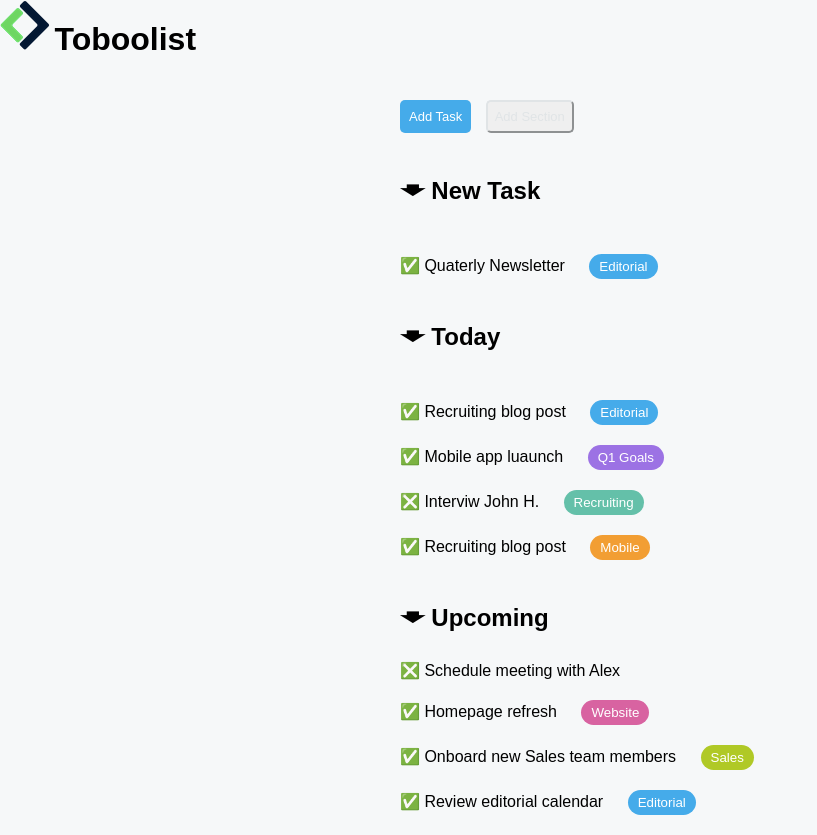
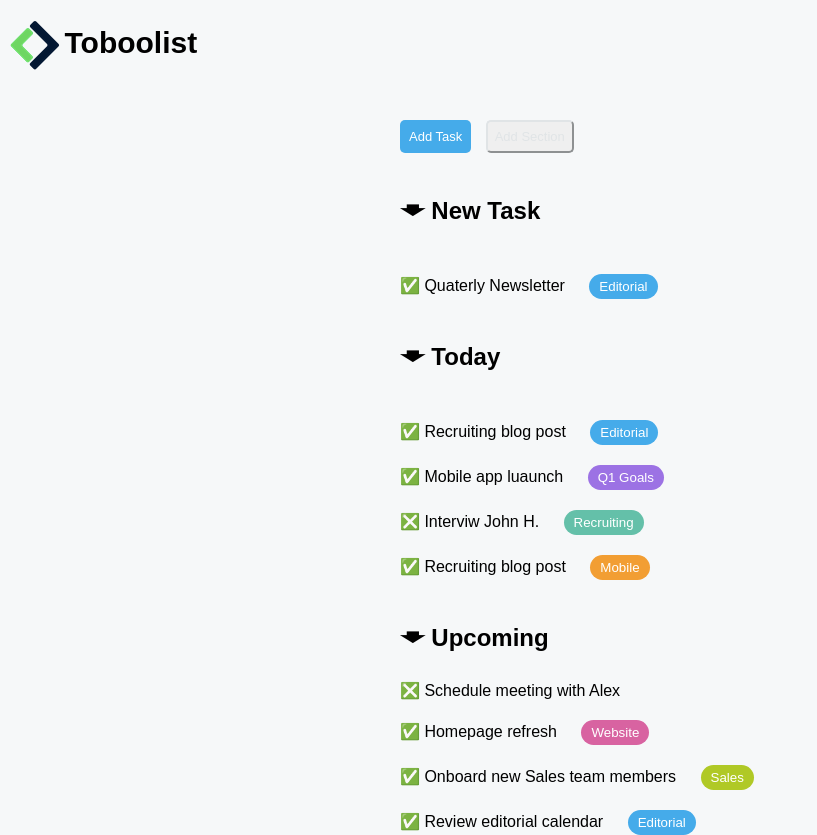
Before and after one commit to Valentina-De-Mite/html-css-toboolist, a plain HTML site: page index.html in a window 1280 px wide. Shown: the whole page, without its empty margins (0-817 px from the left). Drawn offline with Linux system fonts and the light colour scheme.

Commit message:
fix style

```diff
--- a/style.css
+++ b/style.css
@@ -27,30 +27,37 @@
 body{
     background-color: rgba(246,248,249,255);
 }
+.banner{
+    padding-top: 20px;
+    padding-left: 10px;
+}
+
 
 .logo {
     display: inline;
     width: 30px;
-    padding top: 10px;
+    padding top: 30px;
     padding left: 10px
 }
 
 h1{
     display: inline-block;
-    line-height: 20 0%;
+    vertical-align: 50%;
+    font-size: 30px;
+    font-weight: 700;
 
 }
 
 .banner{
     background-color: rgba(246,248,249,255);
     width: 100%;
-    height: 50px;
+    height: 80px;
 }
 
 
 
 main{
-    padding-top: 50px;
+    padding-top: 40px;
     text-align: left;
     margin: auto;
     padding-left: 400px;
@@ -97,9 +104,7 @@ h2{
     margin-bottom: 20px;
 }
 
-.list{
-    margin-bottom: 15px;
-}
+
 .editorial{
     margin-left: 20px;
     border-radius: 20px;
```
